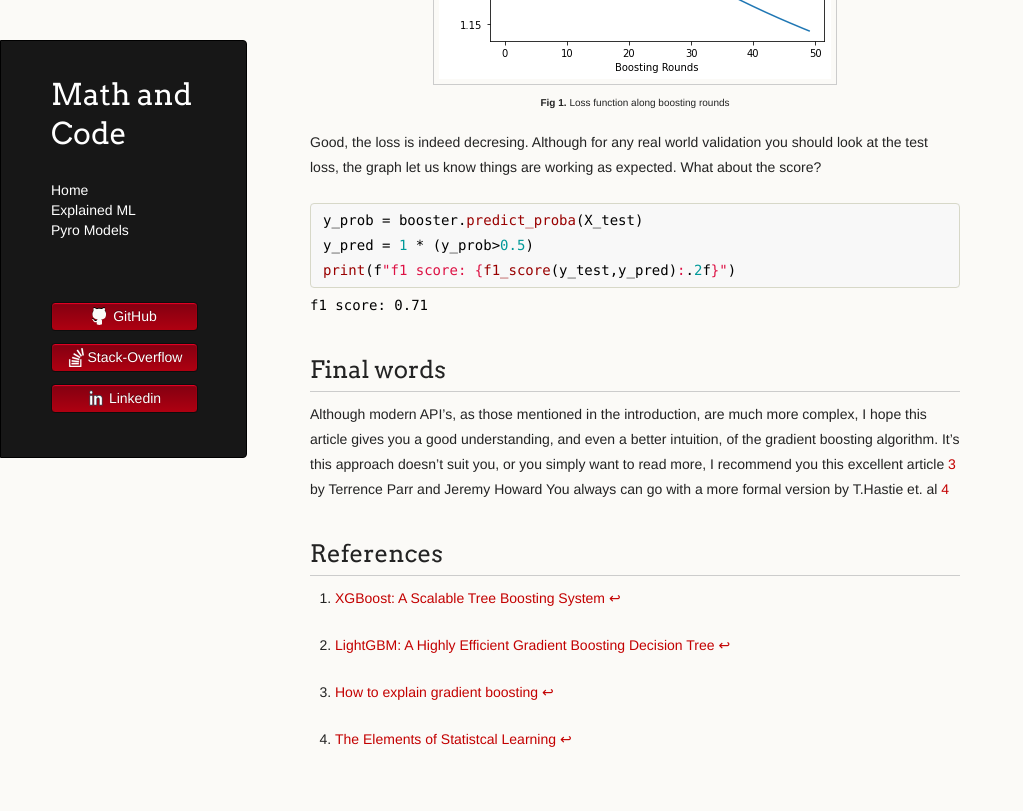
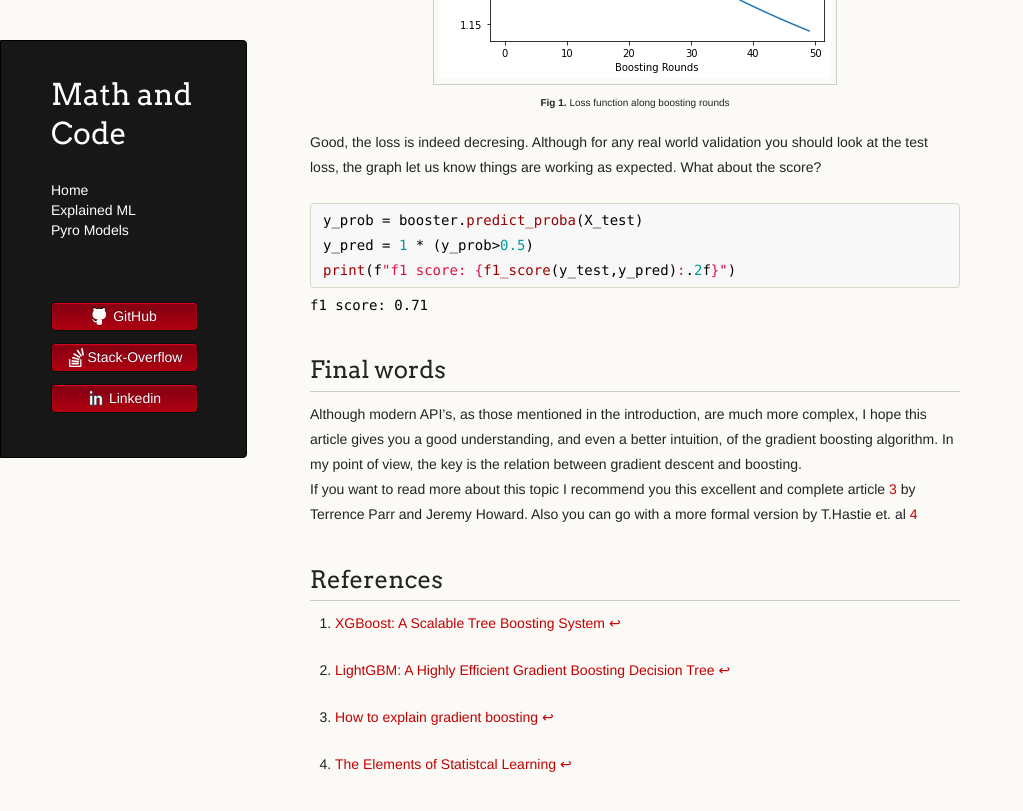
Before and after one commit to LemonPy29/LemonPy29.github.io, a Jekyll site: the page built from explained-ml/gradient-boosting.md, in a window 1280 px wide and 900 px high, scrolled down 5573 px. Shown: the top 811 px of the window, without its empty margins (0-1023 px from the left). Built offline with Jekyll 4.4.1, drawn with Linux system fonts in a browser that asks for light colours; nearby versions of some CDN libraries; the repository's description, which GitHub fills in, is left out.

Commit message:
Update gradient-boosting.md

```diff
--- a/explained-ml/gradient-boosting.md
+++ b/explained-ml/gradient-boosting.md
@@ -211,9 +211,9 @@ print(f"f1 score: {f1_score(y_test,y_pred):.2f}")
 
 ## Final words
 
-Although modern API's, as those mentioned in the introduction, are much more complex, I hope this article gives you a good understanding, and even a better intuition, of the gradient boosting algorithm.
-It's this approach doesn't suit you, or you simply want to read more, I recommend you this excellent article [^3] by Terrence Parr and Jeremy Howard
-You always can go with a more formal version by T.Hastie et. al [^4]
+Although modern API's, as those mentioned in the introduction, are much more complex, I hope this article gives you a good understanding, and even a better intuition, of the gradient boosting algorithm. In my point of view, the key is the relation between gradient descent and boosting.
+If you want to read more about this topic I recommend you this excellent and complete article [^3] by Terrence Parr and Jeremy Howard.
+Also you can go with a more formal version by T.Hastie et. al [^4]
 
 ## References
 [^1]: [XGBoost: A Scalable Tree Boosting System](https://arxiv.org/abs/1603.02754)
```
